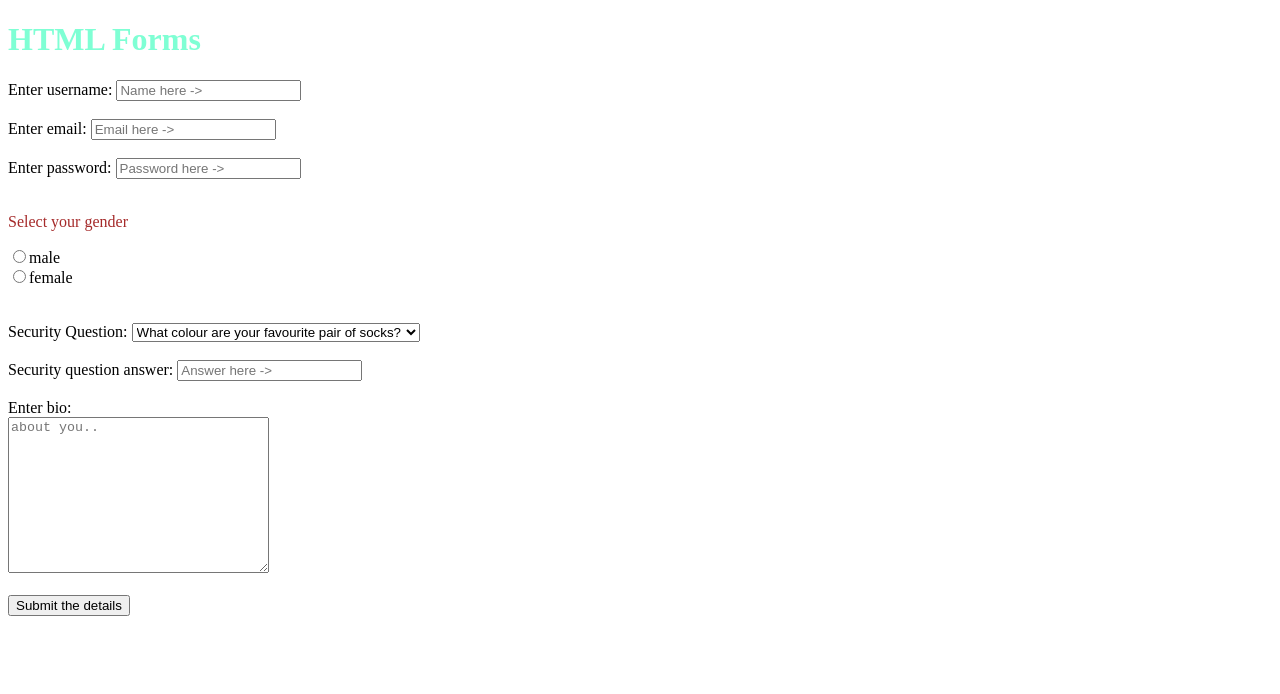
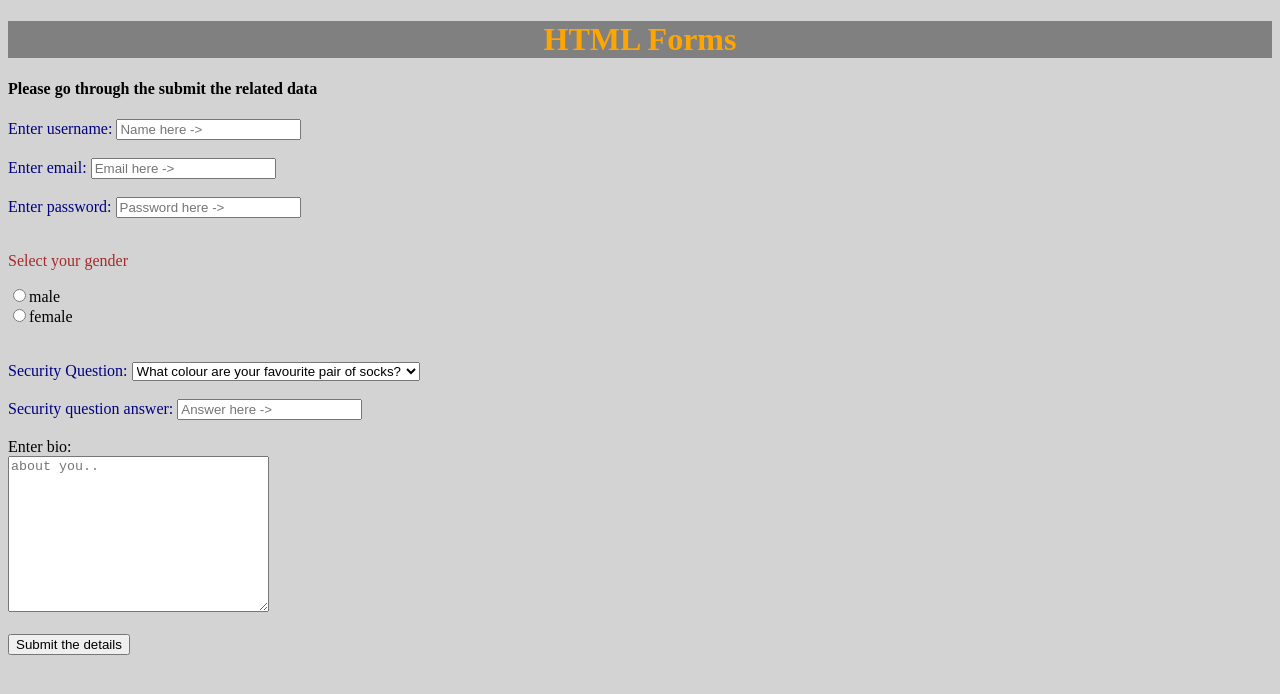
Before and after one commit to LKalana/htmlcss_tutorial, a plain HTML site: page index.html in a window 1280 px wide. Drawn offline with Linux system fonts and the light colour scheme.

Commit message:
Added new features v1

```diff
--- a/index.html
+++ b/index.html
@@ -6,18 +6,18 @@
     <title>hello Webpage</title>
   </head>
   <body>
-
    <h1>HTML Forms</h1>
+   <h4>Please go through the submit the related data</h4>
     <!--Let's use HTML forms-->
   <form>
     <!--Using iputs and labels-->
-    <label for="username">Enter username:</label>
+    <label for="username" style="color: navy;">Enter username:</label>
     <input type="text" id="username" name="username" placeholder="Name here ->" required>
     <br><br>
-    <label for="email">Enter email:</label>
+    <label for="email" style="color: navy;">Enter email:</label>
     <input type="email" name="email" id="email" placeholder="Email here ->" required>
     <br><br>
-    <label for="password">Enter password:</label>
+    <label for="password" style="color: navy;">Enter password:</label>
     <input type="password" name="password" id="password" placeholder="Password here ->" required>
     <br><br>
     <!--Using radio buttons-->
@@ -25,15 +25,14 @@
     <input type="radio" name="gender" value="male" required>male<br>
     <input type="radio" name="gender" value="female" required>female<br>
     <br><br>
-
-    <label for="question">Security Question:</label>
+    <label for="question" style="color: navy;">Security Question:</label>
     <select name="question" id="question">
       <option value="q1">What colour are your favourite pair of socks?</option>
       <option value="q2">If you could be a vegitable, What it could be?</option>
       <option value="q3">What is your best security question?</option>
     </select>
       <br><br>
-      <label for="answer">Security question answer:</label>
+      <label for="answer" style="color: navy;">Security question answer:</label>
       <input type="text" id="answer" placeholder="Answer here ->">
       <br><br>
       <label for="bio">Enter bio:</label><br>
--- a/styles.css
+++ b/styles.css
@@ -1,5 +1,11 @@
+
 h1{
-  color: aquamarine;
+  color: orange;
+  background-color: gray;
+  text-align-last: center;
+}
+body{
+  background-color: lightgrey;
 }
 p{
   color: brown;
```
Also changed, not shown: about.html (+9 -0 lines).
